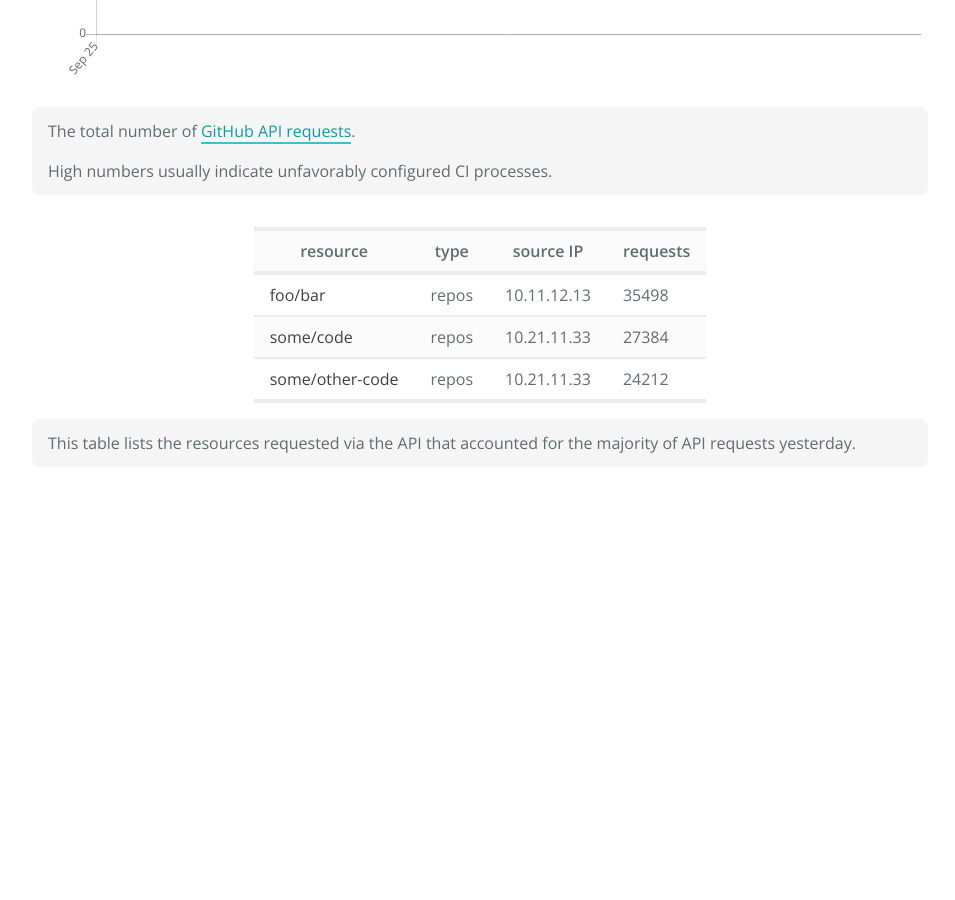
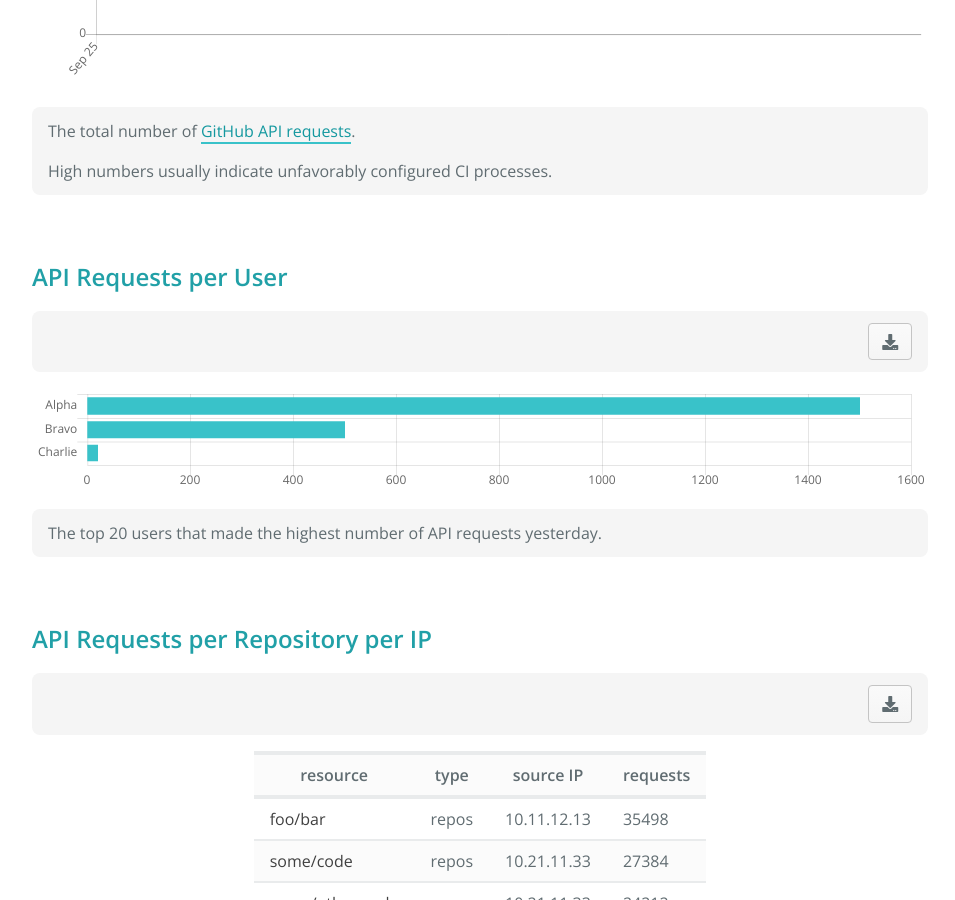
Before and after one commit to Autodesk/hubble, a Jekyll site: the page built from docs/housekeeping-api-requests.html, in a window 1280 px wide and 900 px high, scrolled down 724 px. Shown: the whole window, without its empty margins (160-1115 px from the left). Built offline with Jekyll 4.4.1, drawn with Linux system fonts in a browser that asks for light colours; nearby versions of some CDN libraries; before the commit the page ends 1231 px from its top, so only the background shows below that.

Commit message:
Add API Requests By User
This adds a report to collect the top 20 API users each day.
Reports this info in a simple table, this is handy for identifying
users who are approaching, or over the API rate limit.

```diff
--- /dev/null
+++ b/docs/demo-data/api-requests-by-user.tsv
@@ -0,0 +1,4 @@
+user	requests
+Alpha	1500
+Bravo	500
+Charlie	20
--- a/docs/housekeeping-api-requests.html
+++ b/docs/housekeeping-api-requests.html
@@ -51,6 +51,20 @@ permalink: /housekeeping-api-requests
 </div>
 
 <div class="chart-placeholder">
+	<h3>API Requests per User</h3>
+	<canvas
+		data-url="{{ site.dataURL }}/api-requests-by-user.tsv"
+		data-type="list"
+	></canvas>
+	<div class="info-box">
+		<p>
+			The top 20 users that made the highest number of API requests yesterday.
+		</p>
+	</div>
+</div>
+
+<div class="chart-placeholder">
+	<h3>API Requests per Repository per IP</h3>
 	<table data-url="{{ site.dataURL }}/api-requests-detailed.tsv" data-type="table"></table>
 	<div class="info-box">
 		<p>
--- a/updater/update-stats.py
+++ b/updater/update-stats.py
@@ -9,6 +9,7 @@ from helpers import *
 from schema import *
 
 from reports.ReportAPIRequests import *
+from reports.ReportAPIRequestsByUser import *
 from reports.ReportContributorsByOrg import *
 from reports.ReportContributorsByRepo import *
 from reports.ReportForksToOrgs import *
@@ -74,6 +75,7 @@ def main():
 
 	# Update reports
 	ReportAPIRequests(configuration, dataDirectory, metaStats).update()
+	ReportAPIRequestsByUser(configuration, dataDirectory, metaStats).update()
 	ReportContributorsByOrg(configuration, dataDirectory, metaStats).update()
 	ReportContributorsByRepo(configuration, dataDirectory, metaStats).update()
 	ReportForksToOrgs(configuration, dataDirectory, metaStats).update()
```
Also changed, not shown: 2 other files.
